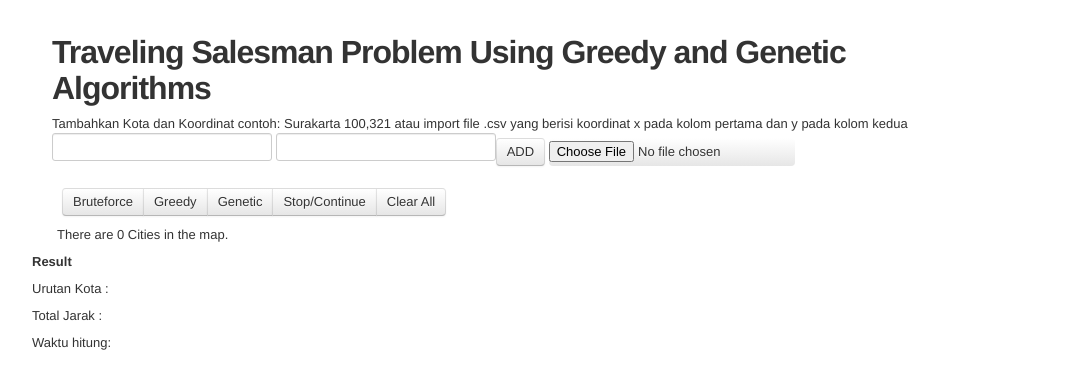
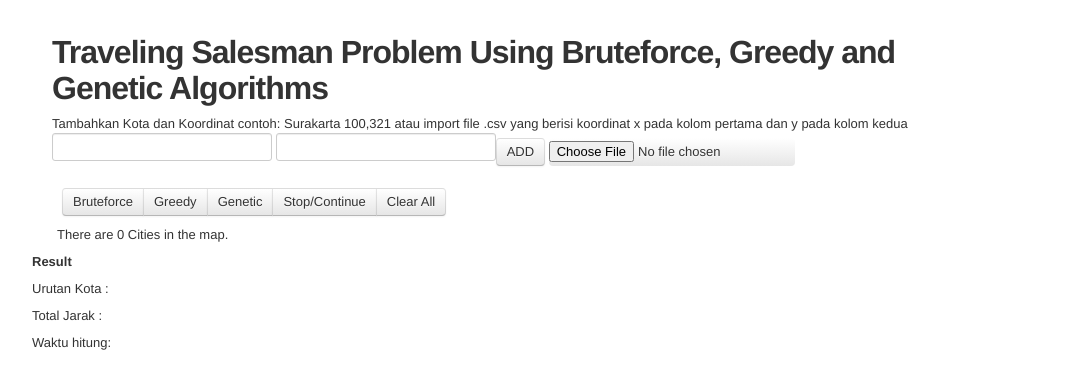
Before and after one commit to mymungit/mymungit.github.io, a plain HTML site: page tsp.html in a window 1280 px wide. Shown: the top 380 px of the page, without its empty margins (118-1203 px from the left). Drawn offline with nearby package versions, Linux system fonts and the light colour scheme.

Commit message:
Update tsp.html

```diff
--- a/tsp.html
+++ b/tsp.html
@@ -16,7 +16,7 @@
     <body>
 	<div class="container">
 	    <header>
-		<h1 id="title">Traveling Salesman Problem Using Greedy and Genetic Algorithms</h1>
+		<h1 id="title">Traveling Salesman Problem Using Bruteforce, Greedy and Genetic Algorithms</h1>
 	    </header>
 	    <div class="row-fluid">
 		<form action="" method="post">
```
